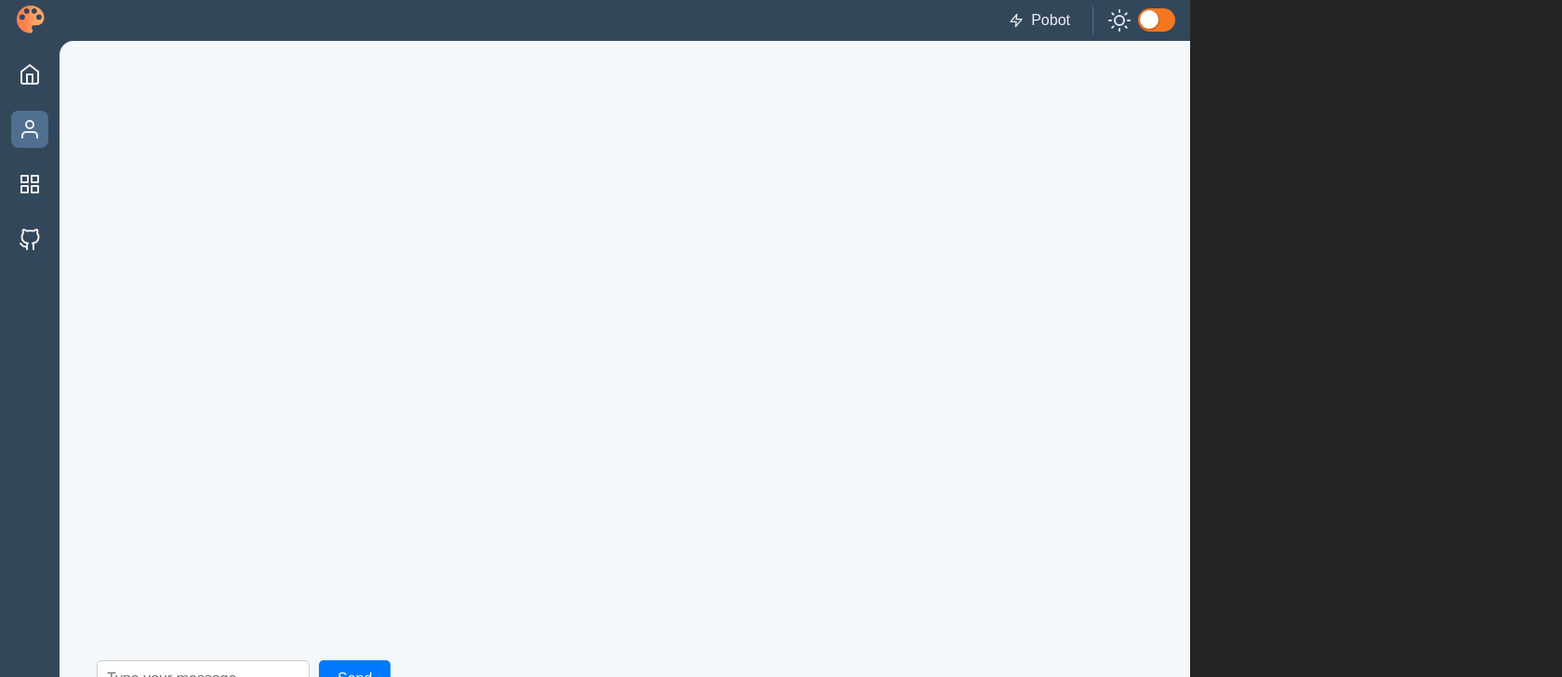
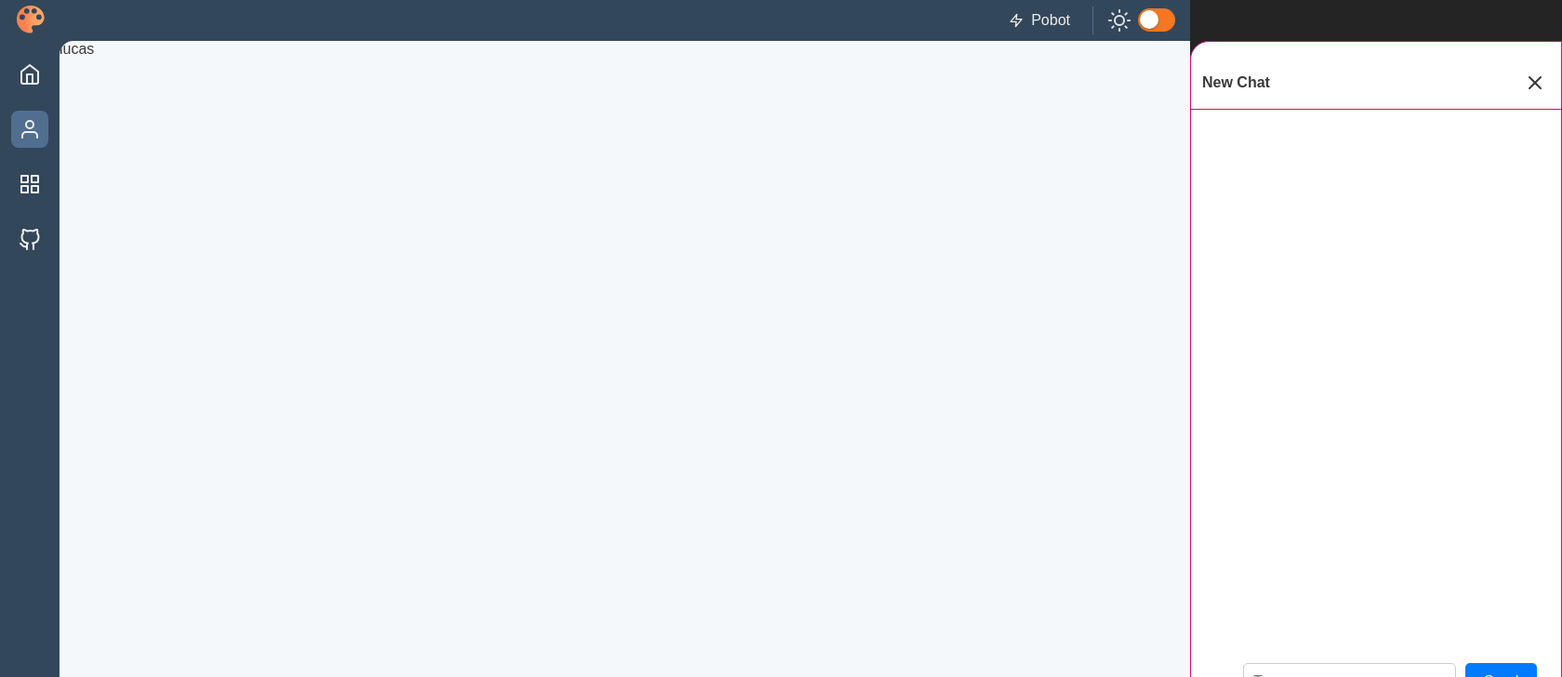
Before and after one commit to lmosele/portfolio-2025-pobot, a React (Vite) app: page /about in a window 1280 px wide. Shown: the top 728 px of the page at 93% size, 1680 px wide, since content can reach past the window. Built offline with nearby package versions, Linux system fonts and the light colour scheme.

Commit message:
pobot ui

```diff
--- a/index.html
+++ b/index.html
@@ -15,6 +15,7 @@
 <body>
   <div id="root"></div>
   <script type="module" src="/src/main.tsx"></script>
+  <script src="https://cdn.jsdelivr.net/npm/plain-draggable@2.5.14/plain-draggable.min.js"></script>
 </body>
 
 </html>
--- a/src/App.css
+++ b/src/App.css
@@ -56,6 +56,11 @@
   background-color: var(--hubspot-secondary-color);
 }
 
+body {
+  overflow-x: hidden;
+  overflow-y: hidden;
+}
+
 header {
   grid-column: 1 / 3;
   grid-row: 1;
@@ -102,6 +107,7 @@ main {
   z-index: 1;
   border-top-left-radius: 15px;
 }
+
 
 .logo-container {
   margin-top: auto;
--- a/src/components/Chat.tsx
+++ b/src/components/Chat.tsx
@@ -3,10 +3,15 @@ import { useState } from 'react'
 
 
 import styled from 'styled-components'
+import { useSnapshot } from 'valtio'
+import { state } from '../state'
+import { StyledH3 } from './Styled'
+import { X } from 'react-feather'
 
 
 const StyledContainer = styled.div`
   height: 100%;
+  width: 100%;
 `
 const StyledForm = styled.form`
   position: absolute;
@@ -14,8 +19,57 @@ const StyledForm = styled.form`
   display: none;
 `
 
+const Styledheader = styled.div`
+  display: flex;
+  padding: 12px 12px;
+  position: absolute;
+  width: 100%;
+  justify-content: space-between;
+  align-items: center;
+  flex-direction: row;
+  border-bottom: 1px solid var(--hubspot-accent-color);
+`
+
+const ChatContainer = styled.div`
+  position: absolute;
+  height: 95vh;
+  top: var(--layout-nav-height);
+  right: 0;
+  width: 400px;
+  background-color: var(--core-container-color);
+  border-top-left-radius: 20px;
+  border-bottom-left-radius: 20px;
+  border: 1px solid var(--hubspot-accent-color);
+  padding: 1rem;
+  display: flex;
+  flex-direction: column;
+  align-items: center;
+  gap: 1.2rem;
+  transform: translateX(100%);
+  transition: transform 0.3s ease-in-out;
+  z-index: 10;
+  &.active {
+    transform: translateX(0%);
+  }
+`
+const ExitButton = styled.button`
+    display: flex;
+    justify-content: center;
+    align-items: center;
+    background: transparent;
+    color: var(--core-text-color-inverse);
+    border: 0;
+    padding: 4px;
+    border-radius: 100%;
+    &:hover {
+        cursor: pointer;
+        background: var(--core-background-color);
+    }
+`
 
 export default function Chat() {
+    const snap = useSnapshot(state, { sync: true })
+
     const [messages, setMessages]: any = useState([]);
     const [input, setInput] = useState('');
     const [isLoading, setIsLoading] = useState(false);
@@ -49,11 +103,19 @@ export default function Chat() {
         }
     };
 
+    const handleExit = () => {
+        state.chatOpen = false
+    }
+
     // const botMessage = messages.filter(message => message.role != 'user').pop()?.content || ':)';
 
     return (
+        <ChatContainer className={snap.chatOpen ? 'active' : ''}>
+            <Styledheader>
+                <StyledH3>New Chat</StyledH3>
+                <ExitButton aria-label='close chat' onClick={handleExit}><X /></ExitButton>
+            </Styledheader>
             <StyledContainer>
-
                 <StyledForm onSubmit={handleSubmit} style={{ display: 'flex' }}>
                     <div className='fooo' style={{ maxWidth: '600px', margin: '0 auto', padding: '20px' }}>
                         <div>
@@ -78,5 +140,7 @@ export default function Chat() {
                     </button>
                 </StyledForm>
             </StyledContainer>
+        </ChatContainer>
+
     );
 }
--- a/src/routes/__root.tsx
+++ b/src/routes/__root.tsx
@@ -8,8 +8,7 @@ import '../App.css';
 import { IconHBDes } from '../assets/react-icons';
 import { LinksRow, NavbarLinks, Separator } from '../components/Styled';
 import DarkModeToggle from '../components/DarkmodeToggle';
-
-
+import Chat from '../components/Chat';
 
 
 const Root = () => {
@@ -19,13 +18,17 @@ const Root = () => {
         document.documentElement.className = state.darkmode ? 'dark-mode' : '';
     }, [snap.darkmode])
 
+    const handlePobot = () => {
+        state.chatOpen = true
+    }
+
     return (<div className='container'>
         <header>
             <Link className='logo-container' to="/">
                 <IconHBDes />
             </Link>
             <LinksRow>
-                <NavbarLinks as='button'><Zap size={'16px'} />Pobot</NavbarLinks>
+                <NavbarLinks as='button' onClick={handlePobot}><Zap size={'16px'} />Pobot</NavbarLinks>
                 <Separator />
                 <DarkModeToggle initialState={snap.darkmode} onToggle={() => {
                     state.darkmode = !state.darkmode;
@@ -43,7 +46,9 @@ const Root = () => {
 
         <main>
             <Outlet />
+            <Chat />
         </main>
+
     </div>)
 }
 
--- a/src/routes/about.lazy.tsx
+++ b/src/routes/about.lazy.tsx
@@ -1,10 +1,9 @@
 import { createLazyFileRoute } from '@tanstack/react-router'
-import Chat from '../components/Chat'
 
 export const Route = createLazyFileRoute('/about')({
   component: RouteComponent,
 })
 
 function RouteComponent() {
-  return <div><Chat /></div>
+  return <div>lucas</div>
 }
--- a/src/routes/index.lazy.tsx
+++ b/src/routes/index.lazy.tsx
@@ -5,6 +5,7 @@ import { useState } from 'react'
 import { Timeline } from '../components/Timeline'
 import { events } from '../resume'
 import { Zap } from 'react-feather'
+import { state } from '../state'
 
 
 export const Route = createLazyFileRoute('/')({
@@ -12,12 +13,15 @@ export const Route = createLazyFileRoute('/')({
 })
 
 
+function RouteComponent() {
 
-function RouteComponent() {
   const [activeTab, setActiveTab] = useState('intro');
 
   const handleClick = (tab: string) => {
     setActiveTab(tab)
+  }
+  const handlePobot = () => {
+    state.chatOpen = true
   }
 
   return (
@@ -44,7 +48,7 @@ function RouteComponent() {
                   <Tile>
                     <StyledH3>Try Pobot</StyledH3>
                     <Text>Get more done with a virtual Lucas that works with you help hire him.</Text>
-                    <AccentButton><Zap size={'16px'} />Try Now!</AccentButton>
+                    <AccentButton onClick={handlePobot}><Zap size={'16px'} />Try Now!</AccentButton>
                   </Tile>
                   <Tile>
                     <StyledH3>Projects</StyledH3>
--- a/src/state.tsx
+++ b/src/state.tsx
@@ -3,6 +3,7 @@ import { proxy, subscribe } from 'valtio'
 const state = proxy(JSON.parse(localStorage.getItem('lucas-portfolio-cache') || '{}') || {
     darkmode: false,
     currentSection: 0,
+    chatOpen: false,
 })
 
 
```
Also changed, not shown: src/components/FloatingPanel.tsx (added, +135 -0 lines). Lines whose indentation alone changed are shown as unchanged.
